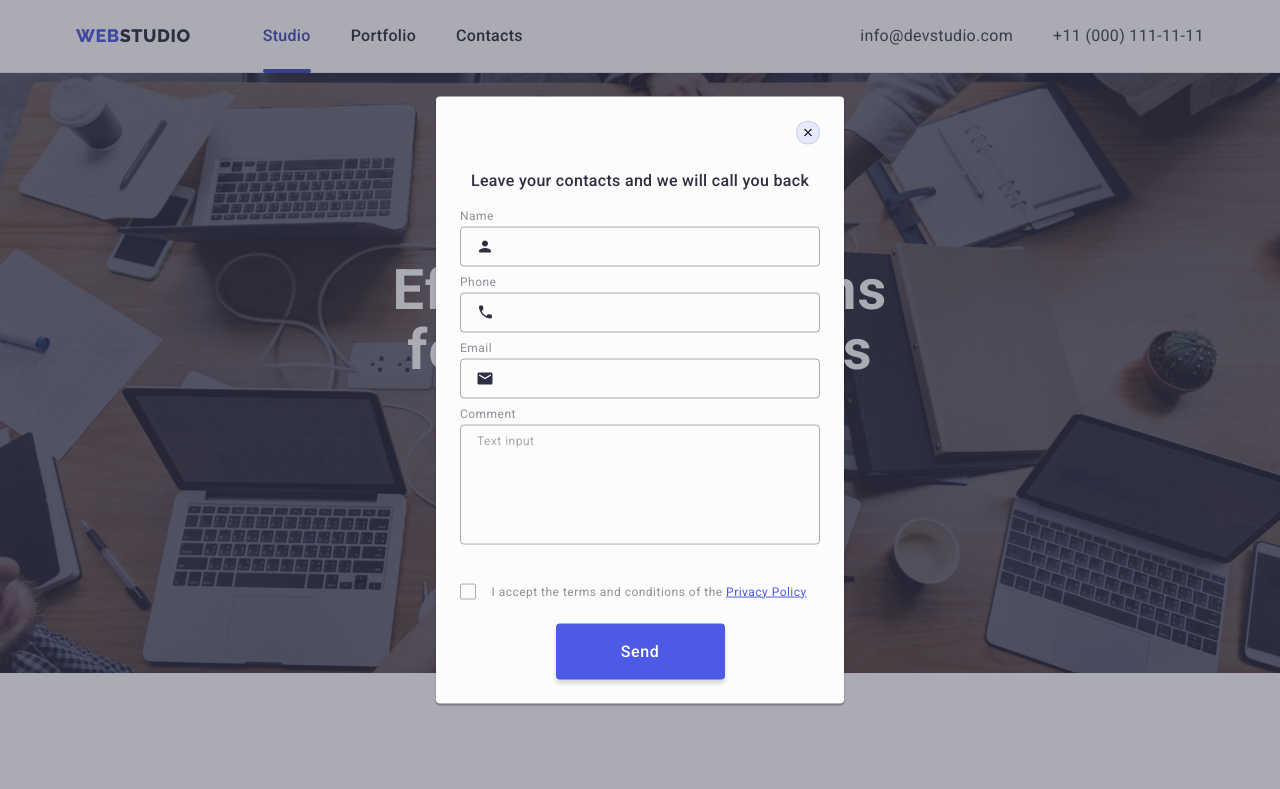
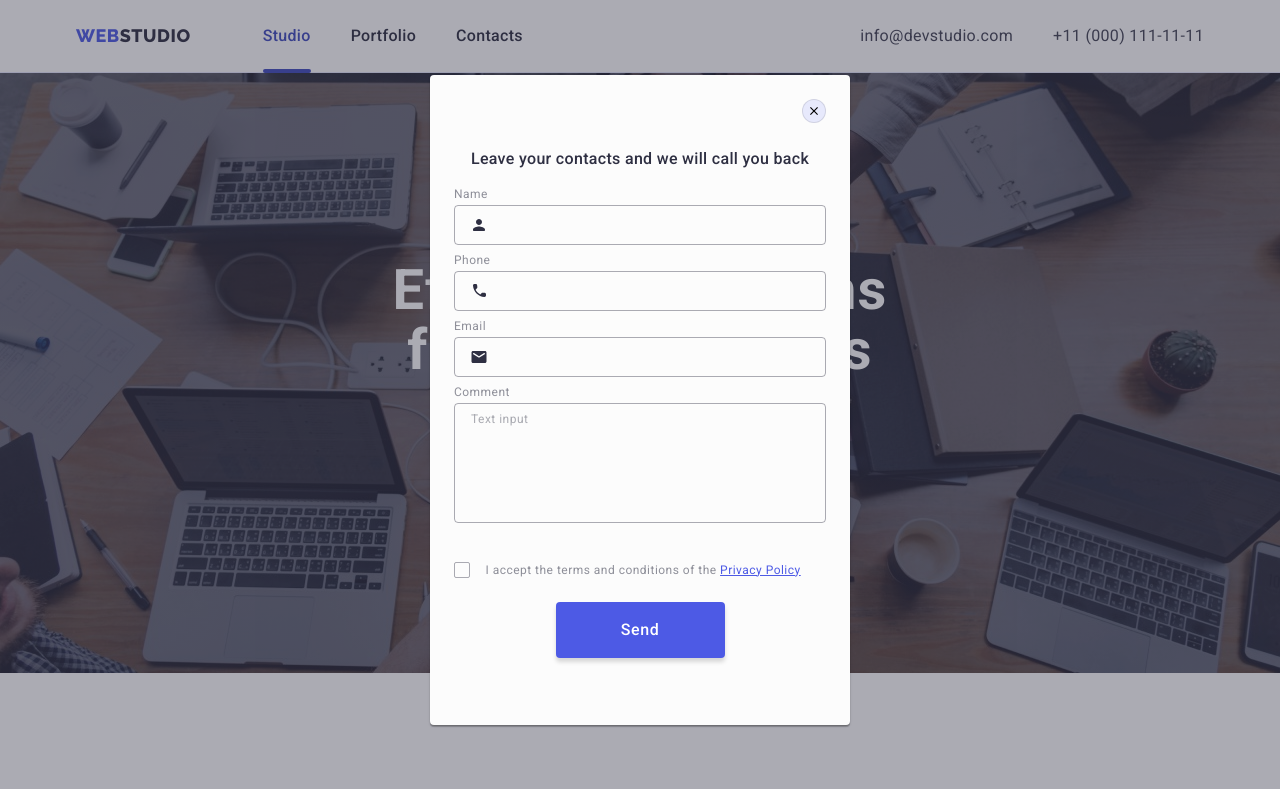
Before and after one commit to Mykyta-Ushakow/goit-markup-hw-06, a plain HTML site: page index.html in a window 1280 px wide. Both pictures are taken after a click on the button "Order Service". Shown: the top 789 px of the page. Drawn offline with nearby package versions, Linux system fonts and the light colour scheme.

```diff
--- a/css/styles.css
+++ b/css/styles.css
@@ -316,6 +316,7 @@ ul {
   line-height: 1.11;
   letter-spacing: 0.02em;
   text-transform: capitalize;
+  font-style: normal;
 }
 
 .mob-phone:focus,
@@ -1004,14 +1005,19 @@ ul {
 }
 
 .modal {
+  overflow: scroll;
+
   position: absolute;
   top: 50%;
   left: 50%;
   transform: translate(-50%, -50%) scale(1);
   transition: transform 250ms cubic-bezier(0.4, 0, 0.2, 1);
 
-  width: 408px;
-  min-height: 584px;
+  width: 95%;
+  max-width: 420px;
+  height: 95%;
+  max-height: 650px;
+
   background-color: #fcfcfc;
   box-shadow: 0px 1px 1px rgba(0, 0, 0, 0.14), 0px 1px 3px rgba(0, 0, 0, 0.12),
     0px 2px 1px rgba(0, 0, 0, 0.2);
@@ -1119,10 +1125,13 @@ ul {
 
 .modal-comment-wrap {
   margin-bottom: 16px;
+  width: 100%;
 }
 
 .modal-comment-field {
   width: 100%;
+  max-width: 372px;
+
   min-height: 120px;
   margin-bottom: 16px;
   padding: 8px 16px;
@@ -1233,7 +1242,7 @@ ul {
 
 /* -----------------Crossplatform integration---------------------*/
 
-@media (min-width:428px) {
+@media (max-width:768px) {
 
   @media (min-resolution: 192dpi) {
     .hero-section {
@@ -1374,7 +1383,9 @@ ul {
     min-height: 88px;
   }
 
-
+  .modal {
+    overflow: auto;
+  }
 }
 
 @media (min-width:1158px) {
```
